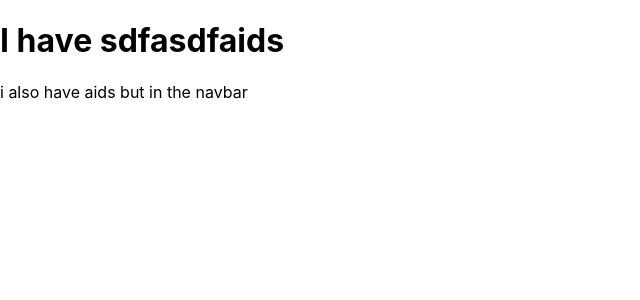
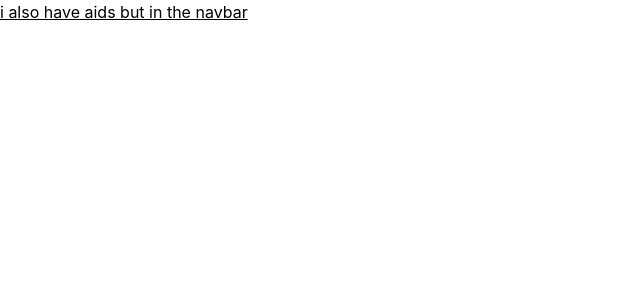
Before and after one commit to williamsteffens/02122-FullBrainDashboard, a React (Create React App) app: page / in a window 1280 px wide. Shown: the top 300 px of the page, without its empty margins (0-640 px from the left). Built offline with nearby package versions, Linux system fonts and the light colour scheme.

Commit message:
tailwind setup

```diff
--- a/package.json
+++ b/package.json
@@ -8,6 +8,8 @@
     "@testing-library/user-event": "^13.5.0",
     "react": "^18.1.0",
     "react-dom": "^18.1.0",
+    "react-icons": "^4.3.1",
+    "react-router-dom": "^6-2-1",
     "react-scripts": "5.0.1",
     "web-vitals": "^2.1.4"
   },
--- a/src/App.js
+++ b/src/App.js
@@ -6,7 +6,6 @@ import { Navbar } from './components';
 const App = () => {
   return (
     <>
-      <h1>I have sdfasdfaids</h1>
       <Navbar />
     </>
     );
--- a/src/components/NavBar.jsx
+++ b/src/components/NavBar.jsx
@@ -2,7 +2,7 @@ import React from 'react'
 
 const NavBar = () => {
   return (
-    <div>i also have aids but in the navbar</div>
+    <div className="underline">i also have aids but in the navbar</div>
   )
 }
 
--- a/src/index.css
+++ b/src/index.css
@@ -1,6 +1,6 @@
 body {
+  margin: 0;
   padding: 0;
-  margin: 0;
   font-family: -apple-system, BlinkMacSystemFont, 'Segoe UI', 'Roboto', 'Oxygen',
     'Ubuntu', 'Cantarell', 'Fira Sans', 'Droid Sans', 'Helvetica Neue',
     sans-serif;
@@ -12,3 +12,8 @@ code {
   font-family: source-code-pro, Menlo, Monaco, Consolas, 'Courier New',
     monospace;
 }
+
+
+@tailwind base;
+@tailwind components;
+@tailwind utilities;
--- a/tailwind.config.js
+++ b/tailwind.config.js
@@ -0,0 +1,48 @@
+module.exports = {
+    content: ['./src/**/*.{js,jsx,ts,tsx}'],
+    darkMode: 'class',
+    theme: {
+      fontFamily: {
+        display: ['Open Sans', 'sans-serif'],
+        body: ['Open Sans', 'sans-serif'],
+      },
+      extend: {
+        fontSize: {
+          14: '14px',
+        },
+        backgroundColor: {
+          'main-bg': '#FAFBFB',
+          'main-dark-bg': '#20232A',
+          'secondary-dark-bg': '#33373E',
+          'light-gray': '#F7F7F7',
+          'half-transparent': 'rgba(0, 0, 0, 0.5)',
+        },
+        borderWidth: {
+          1: '1px',
+        },
+        borderColor: {
+          color: 'rgba(0, 0, 0, 0.1)',
+        },
+        width: {
+          400: '400px',
+          760: '760px',
+          780: '780px',
+          800: '800px',
+          1000: '1000px',
+          1200: '1200px',
+          1400: '1400px',
+        },
+        height: {
+          80: '80px',
+        },
+        minHeight: {
+          590: '590px',
+        },
+        backgroundImage: {
+          'hero-pattern':
+            "url('https://demos.wrappixel.com/premium-admin-templates/react/flexy-react/main/static/media/welcome-bg-2x-svg.25338f53.svg')",
+        },
+      },
+    },
+    plugins: [],
+  };
```
